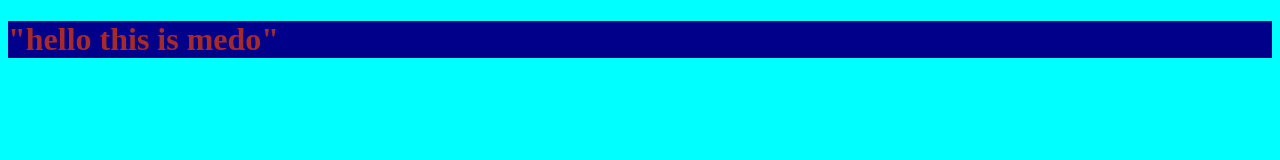
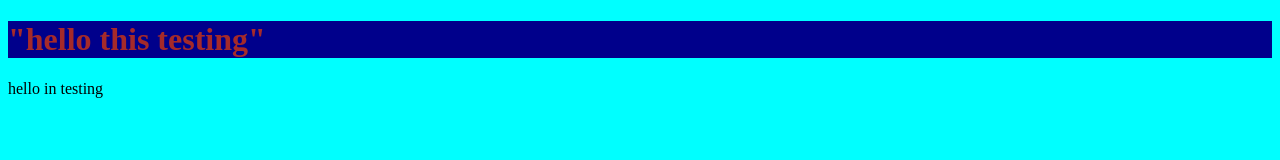
Before and after one commit to ELsha33er/myproject, a plain HTML site: page index.html in a window 1280 px wide. Drawn offline with Linux system fonts and the light colour scheme.

Commit message:
editing in html

```diff
--- a/index.html
+++ b/index.html
@@ -7,7 +7,8 @@
     <link rel="stylesheet" href="style.css">
 </head>
 <body>
-    <h1>"hello this is medo"</h1>
+    <h1>"hello this testing"</h1>
+    hello in testing
      <script src="app.js"></script>
 </body>
 </html>
```
